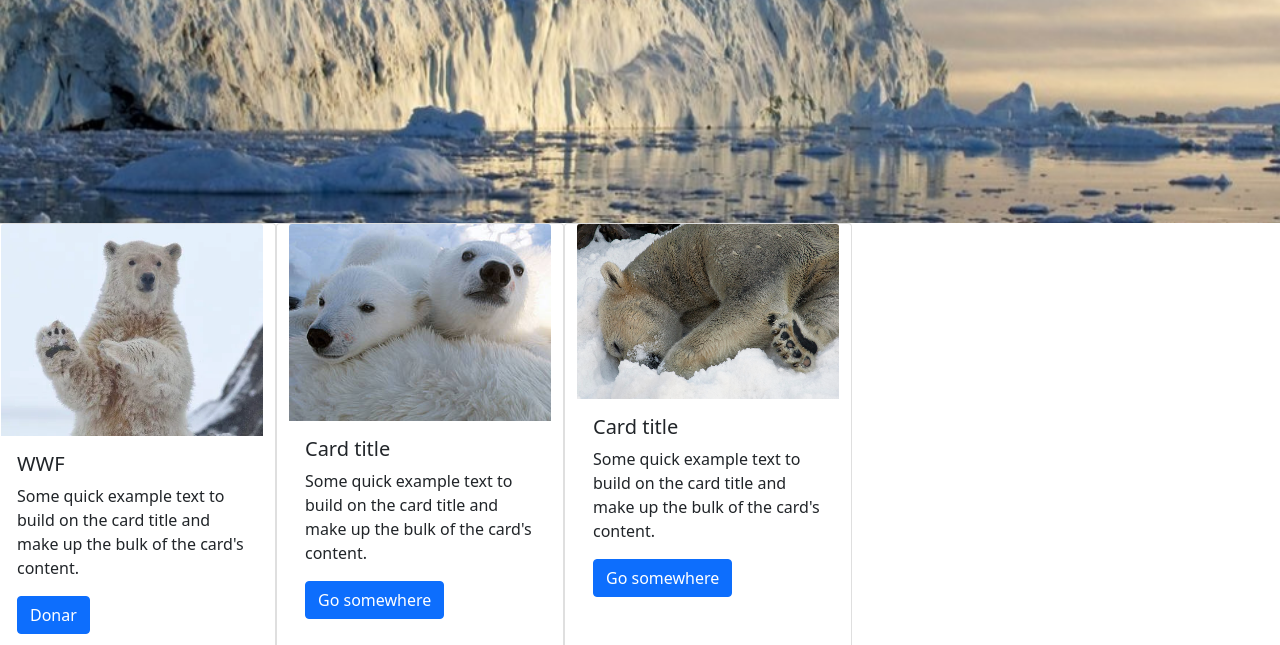
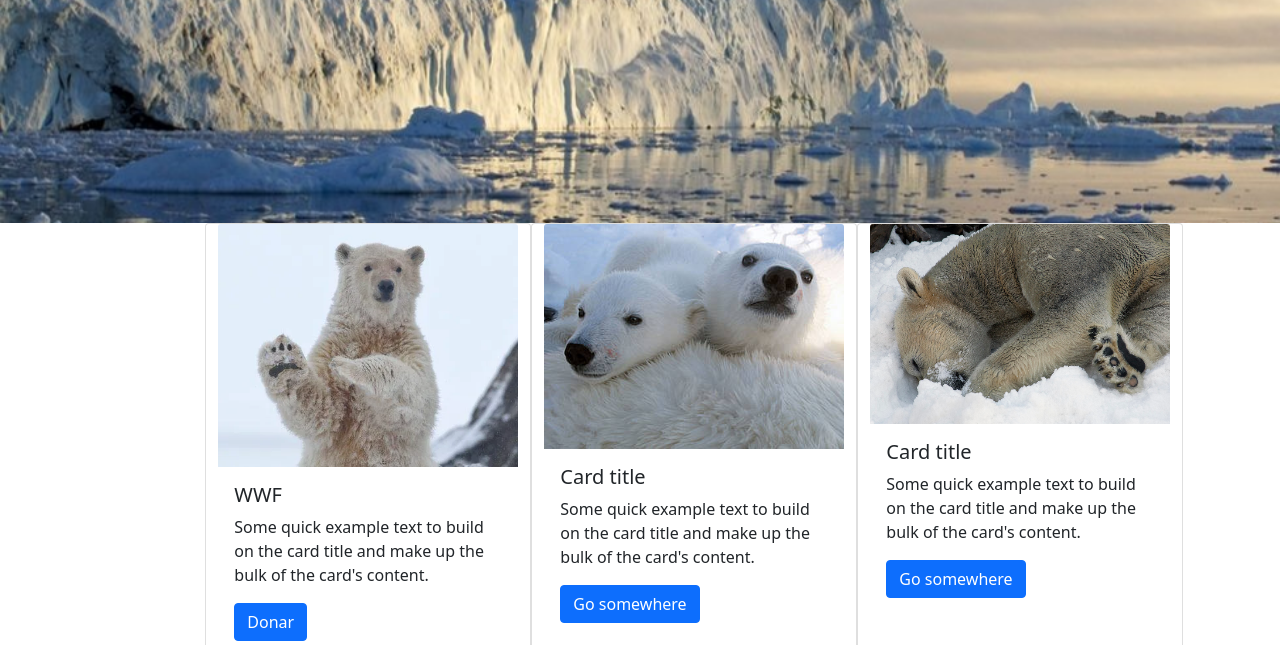
Before and after one commit to JanBuye4/ProjecteFinal, a plain HTML site: page index.html in a window 1280 px wide. Shown: the part 457-1102 px from the top of the page. Drawn offline with nearby package versions, Linux system fonts and the light colour scheme.

```diff
--- a/index.html
+++ b/index.html
@@ -66,7 +66,10 @@
 
      <div class="content m-0">
        <div class="row pl-10">
-        <div class="card col-3 " style="width: 18rem;">
+         <div class="col-2">
+
+         </div>
+        <div class="card col-3 ">
           <img src="Material/fotodonacio.webp" class="card-img-top" alt="Donacions">
           <div class="card-body">
             <h5 class="card-title">WWF</h5>
@@ -75,7 +78,7 @@
           </div>
         </div>
 
-        <div class="card col-3" style="width: 18rem;">
+        <div class="card col-3" >
           <img src="Material/fotodonacio2.jpg" class="card-img-top" alt="Donacions">
           <div class="card-body">
             <h5 class="card-title">Card title</h5>
@@ -84,7 +87,7 @@
           </div>
         </div>
 
-        <div class="card col-3" style="width: 18rem;">
+        <div class="card col-3" >
           <img src="Material/fotodonacio3.jpg" class="card-img-top" alt="Donacions">
           <div class="card-body">
             <h5 class="card-title">Card title</h5>
```
